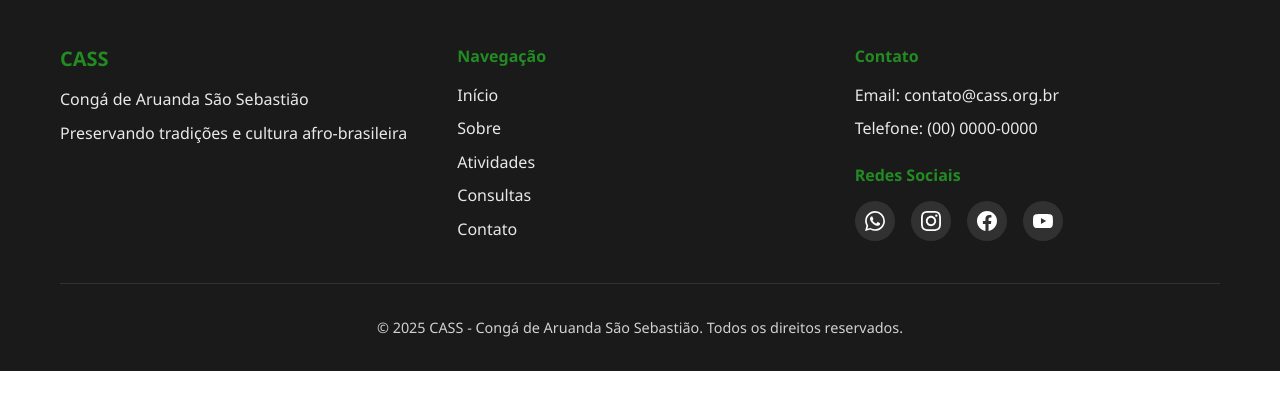
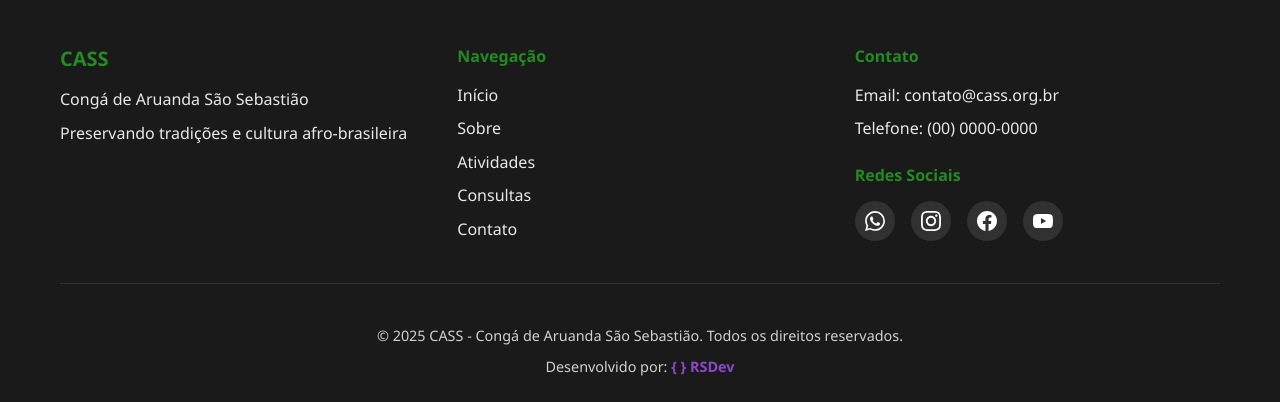
Before and after one commit to raisilvacor/omolokoceara, a Flask app: page / in a window 1280 px wide. Shown: the part 4256-4658 px from the top of the page. Before the commit the page ends 4627 px from the top, so only its background shows below. Run offline with Flask 3, Linux system fonts and the light colour scheme; data comes from the database, SQL or seed files in the repository.

Commit message:
Adicionar crÃ©dito do desenvolvedor RSDev no rodapÃ© com link lilÃ¡s

```diff
--- a/static/css/style.css
+++ b/static/css/style.css
@@ -1111,6 +1111,24 @@ a {
     color: var(--bg-white);
     opacity: 0.8;
     font-size: 0.9rem;
+    margin: 0.5rem 0;
+}
+
+.developer-credit {
+    margin-top: 1rem;
+    font-size: 0.85rem;
+}
+
+.rsdev-link {
+    color: #a855f7; /* Cor lilás */
+    text-decoration: none;
+    font-weight: 600;
+    transition: all 0.3s ease;
+}
+
+.rsdev-link:hover {
+    color: #9333ea; /* Lilás mais escuro no hover */
+    text-decoration: underline;
 }
 
 /* WhatsApp Floating Button */
--- a/templates/base.html
+++ b/templates/base.html
@@ -103,6 +103,7 @@
             </div>
             <div class="footer-bottom">
                 <p>&copy; 2025 CASS - Congá de Aruanda São Sebastião. Todos os direitos reservados.</p>
+                <p class="developer-credit">Desenvolvido por: <a href="https://rsdev.onrender.com/" target="_blank" rel="noopener noreferrer" class="rsdev-link">{ } RSDev</a></p>
             </div>
         </div>
     </footer>
```
